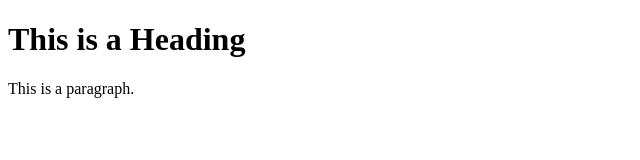
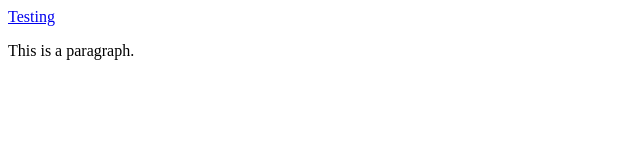
Before and after one commit to Derkaziam/ambrose-site.github.io, a plain HTML site: page index.html in a window 1280 px wide. Shown: the whole page, without its empty margins (0-640 px from the left). Drawn offline with Linux system fonts and the light colour scheme.

Commit message:
Update index.html

```diff
--- a/index.html
+++ b/index.html
@@ -1,11 +1,11 @@
 <!DOCTYPE html>
   <html>
     <head>
-      <title>Page Title</title>
+      <title>The Ambrose Programming Language</title>
     </head>
     <body>
 
-      <h1>This is a Heading</h1>
+      <a href="../page2.html">Testing</a>
       <p>This is a paragraph.</p>
 
     </body>
```
